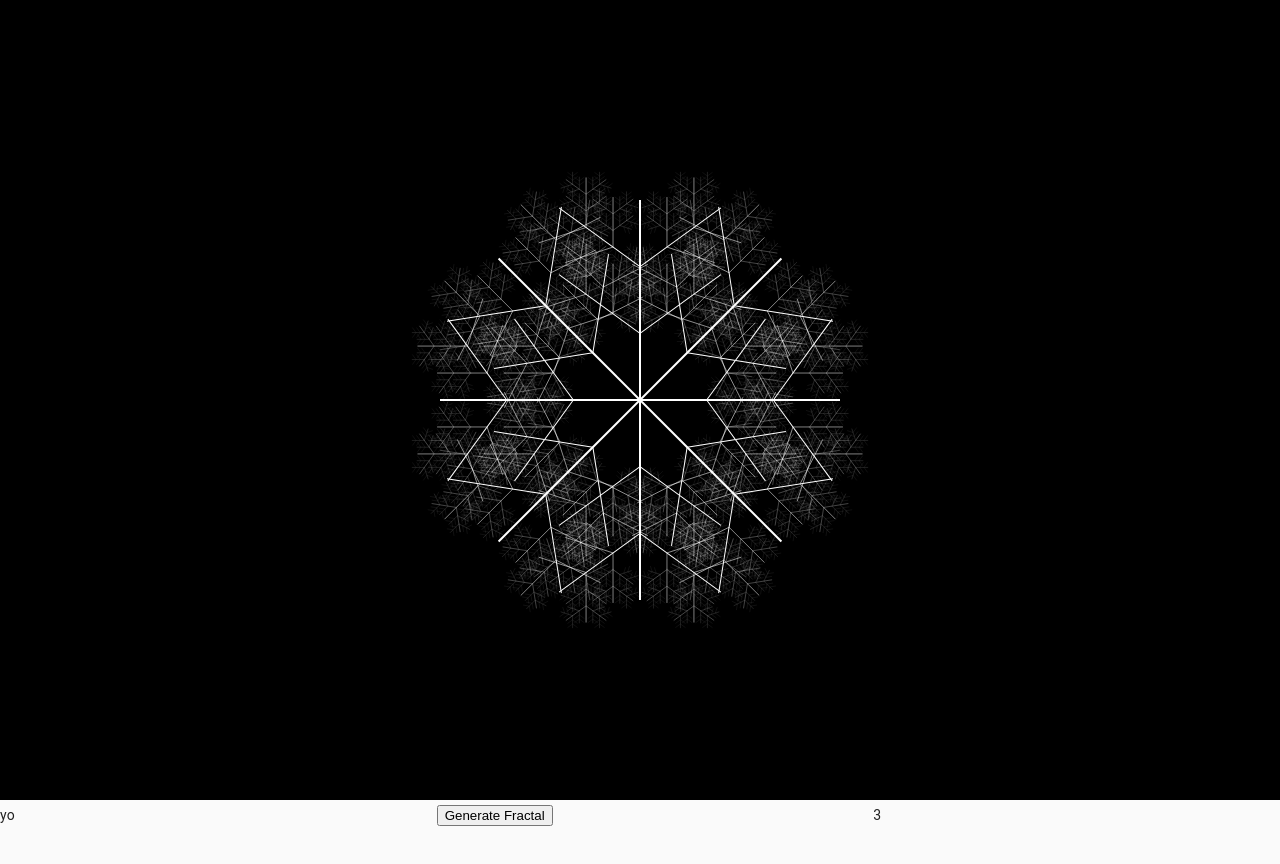
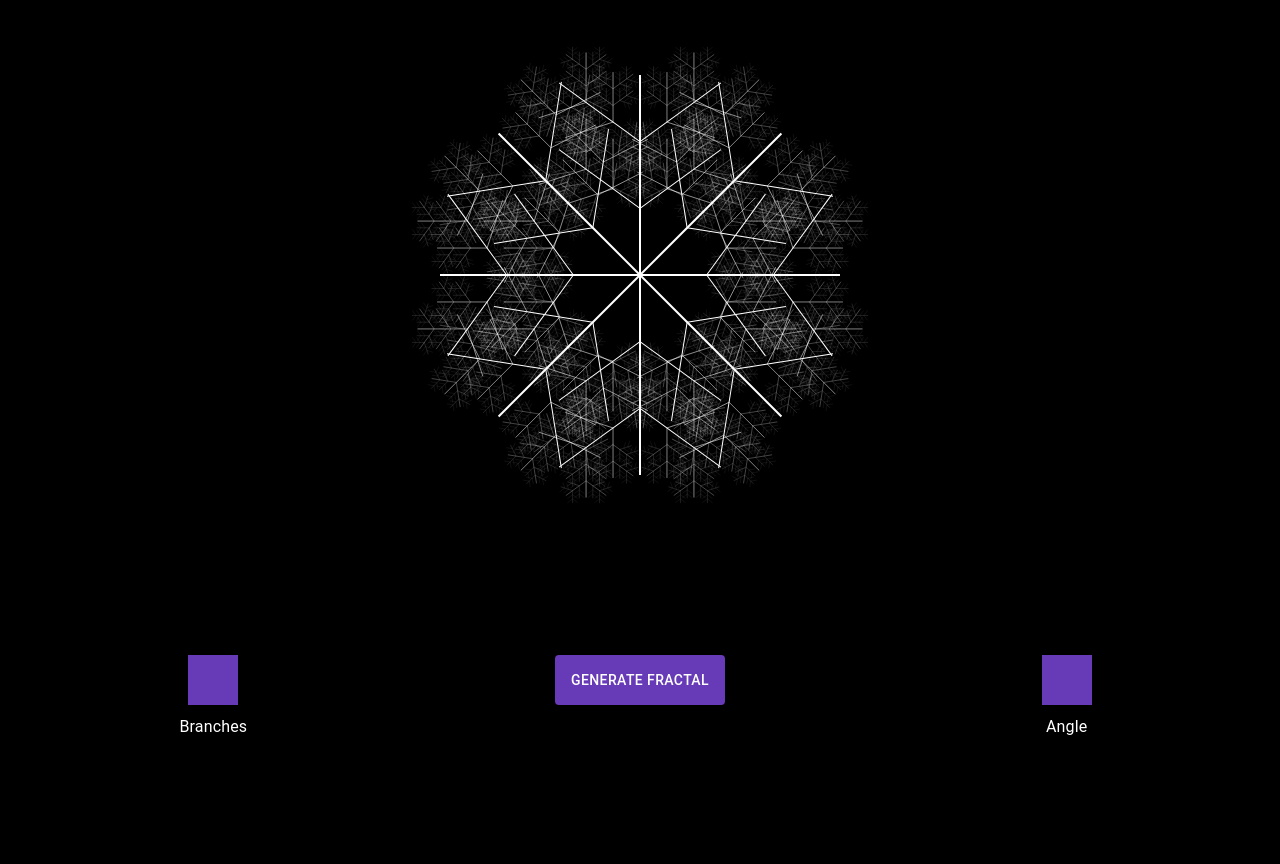
Before and after one commit to johnsephr/fractal_gen, a React (Create React App) app: page / in a window 1280 px wide. Shown: the top 864 px of the page. After the commit the page ends 805 px from the top, so only its background shows below. Built offline with nearby package versions, Linux system fonts and the light colour scheme.

Commit message:
inputs in place, minor styles

```diff
--- a/src/components/ControlPanel/ControlPanel.js
+++ b/src/components/ControlPanel/ControlPanel.js
@@ -1,13 +1,38 @@
 import React, { Fragment } from 'react'
 
 // MUI
-import { Typography, Grid } from '@material-ui/core'
+import { Button, Grid, Typography } from '@material-ui/core'
 import { makeStyles } from '@material-ui/core/styles'
 
 // Styles
 const useStyles = makeStyles(theme => ({
     // styles go here
-    root: {}
+    root: {
+        height: '100%'
+    },
+    grid: {
+        height: '100%'
+    },
+    gridItem: {
+        display: 'flex',
+        flexDirection: 'column',
+        alignItems: 'center',
+        alignContent: 'flex-start'
+    },
+    label: {
+        color: 'white',
+        marginTop: 10
+    },
+    input: {
+        height: 50,
+        width: 50,
+        fontSize: 20,
+        outline: 'none',
+        border: 'unset',
+        color: 'white',
+        textAlign: 'center',
+        background: theme.palette.primary.main
+    }
 }))
 
 const ControlPanel = props => {
@@ -15,15 +40,21 @@ const ControlPanel = props => {
     const { genTrigger, setGenTrigger } = props
     return (
         <div className={classes.root}>
-            <Grid container spacing={3}>
-                <Grid item xs={4}>
-                    yo
+            <Grid container className={classes.grid}>
+                <Grid item xs={4} className={classes.gridItem}>
+                    <input className={classes.input} />
+                    <Typography className={classes.label}>Branches</Typography>
                 </Grid>
-                <Grid item xs={4}>
-                    <button onClick={() => setGenTrigger(genTrigger + 1)}>Generate Fractal</button>
+                <Grid item xs={4} className={classes.gridItem}>
+                    <Button variant="contained" color="primary" onClick={() => setGenTrigger(genTrigger + 1)} style={{
+                        height: 50
+                    }}>
+                        Generate Fractal
+                    </Button>
                 </Grid>
-                <Grid item xs={4}>
-                    3
+                <Grid item xs={4} className={classes.gridItem}>
+                    <input className={classes.input} />
+                    <Typography className={classes.label}>Angle</Typography>
                 </Grid>
             </Grid>
         </div>
--- a/src/containers/CanvasContainer/CanvasContainer.js
+++ b/src/containers/CanvasContainer/CanvasContainer.js
@@ -37,7 +37,7 @@ const CanvasContainer = props => {
 
             // push canvas to middle of the screen on initial render
             if (genTrigger === 0) {
-                ctx.translate(canvas.width / 2, canvas.height / 2);
+                ctx.translate(canvas.width / 2, (canvas.height / 2) + -50);
             }
 
             // on button click, restore canvas position and clear the canvas
@@ -45,7 +45,7 @@ const CanvasContainer = props => {
                 ctx.setTransform(1, 0, 0, 1, 0, 0);
                 ctx.clearRect(0, 0, canvas.width, canvas.height);
                 // push the canvas back to the middle of the screen
-                ctx.translate(canvas.width / 2, canvas.height / 2);
+                ctx.translate(canvas.width / 2, (canvas.height / 2) + -50);
             }
 
             // the angle at which the branches split into smaller ones
@@ -92,13 +92,13 @@ const CanvasContainer = props => {
             <canvas
                 ref={canvasRef}
                 width={window.innerWidth}
-                height={window.innerHeight}
+                height={window.innerHeight - 150}
                 style={{
                     position: 'relative',
                     top: 0,
                     left: 0,
-                    width: '100%',
-                    height: '100%',
+                    // width: '100%',
+                    // height: '100%',
                     background: 'black'
                 }}
             />
--- a/src/containers/ControlPanelContainer/ControlPanelContainer.js
+++ b/src/containers/ControlPanelContainer/ControlPanelContainer.js
@@ -14,7 +14,12 @@ import { ControlPanelContext } from '../../contexts/ControlPanelContext';
 const useStyles = makeStyles(theme => ({
     // styles go here
     root: {
-        height: 400
+        // position: 'absolute',
+        // bottom: 20,
+        // left: 0,
+        background: 'black',
+        height: 150,
+        width: '100%'
     }
 }))
 
--- a/src/containers/HomePage/HomePage.js
+++ b/src/containers/HomePage/HomePage.js
@@ -5,7 +5,7 @@ import CanvasContainer from '../CanvasContainer/CanvasContainer'
 import ControlPanelContainer from '../ControlPanelContainer/ControlPanelContainer'
 
 // MUI
-import { Typography, Grid } from '@material-ui/core'
+import { Typography, Grid, Divider } from '@material-ui/core'
 import { makeStyles } from '@material-ui/core/styles'
 
 // Contexts
@@ -14,17 +14,21 @@ import ControlPanelContextProvider from '../../contexts/ControlPanelContext'
 // Styles
 const useStyles = makeStyles(theme => ({
     // styles go here
-    root: {},
+    root: {
+        background: 'black'
+    },
 }))
 
 const HomePage = props => {
     const classes = useStyles(props)
 
     return (
-        <ControlPanelContextProvider>
-            <CanvasContainer />
-            <ControlPanelContainer />
-        </ControlPanelContextProvider>
+        <div className={classes.root}>
+            <ControlPanelContextProvider>
+                <CanvasContainer />
+                <ControlPanelContainer />
+            </ControlPanelContextProvider>
+        </div>
     )
 }
 
--- a/src/index.css
+++ b/src/index.css
@@ -13,7 +13,12 @@
   src: local('SF-Pro-Text'), url(./fonts/SF-Pro-Text/SF-Pro-Text-Heavy.otf) format('truetype');
 }
 
+html {
+  background: black;
+}
+
 body {
+  background: black;
   margin: 0;
   font-family: -apple-system, BlinkMacSystemFont, "SF-Pro-Text", "Segoe UI", "Roboto", "Oxygen",
     "Ubuntu", "Cantarell", "Fira Sans", "Droid Sans", "Helvetica Neue",
```
